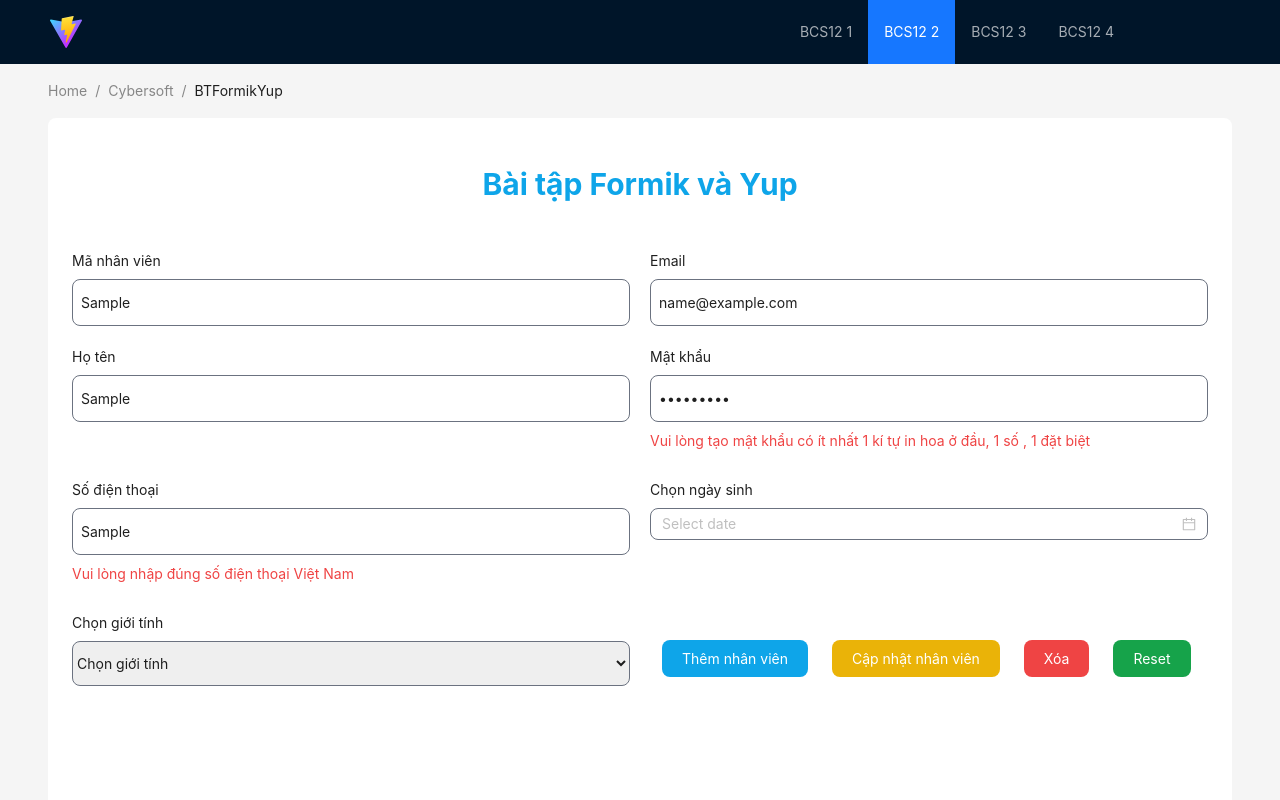
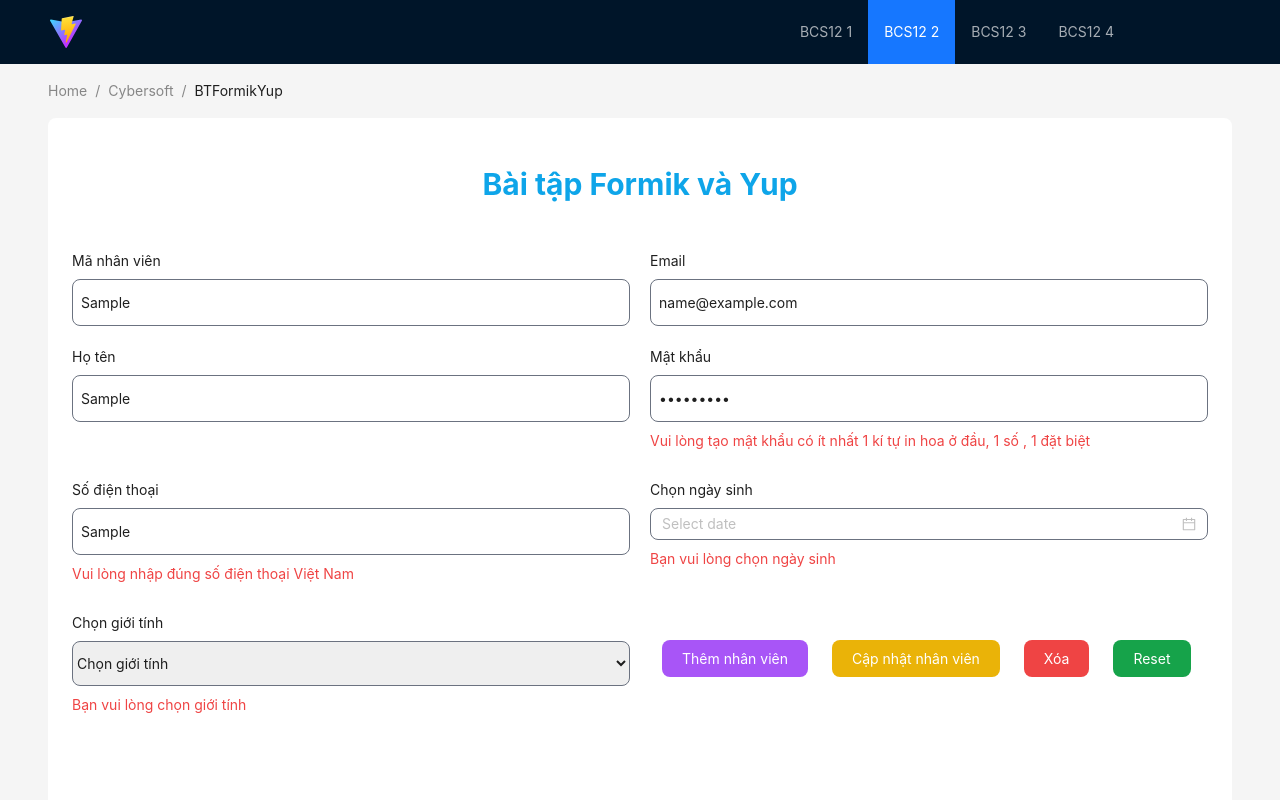
Before and after one commit to delee03/formik_yup, a React (Vite) app: page / in a window 1280 px wide. Both pictures are taken after typing "Sample", "name@example.com", "Sample", "Sample123", "Sample", "Sample" into the empty fields and a click on the button "Thêm nhân viên". Shown: the top 800 px of the page. Built offline with nearby package versions, Linux system fonts and the light colour scheme.

Commit message:
xử lí DatePicker, format day, reset day

```diff
--- a/src/components/BTFormikYup.jsx
+++ b/src/components/BTFormikYup.jsx
@@ -12,6 +12,7 @@ import { useFormik } from "formik";
 import InputCustom from "./InputCustom";
 import ButtonCustom from "./ButtonCustom";
 import * as yup from "yup";
+import dayjs from "dayjs";
 
 const { Header, Content, Footer } = Layout;
 const items = new Array(4).fill(null).map((_, index) => ({
@@ -43,6 +44,8 @@ const BTFormikYup = () => {
 
         onSubmit: (values) => {
             console.log(values);
+            setFieldValue("ngaySinh", null);
+            resetForm();
         },
 
         validationSchema: yup.object({
@@ -57,7 +60,7 @@ const BTFormikYup = () => {
                 .string()
                 .required("Không được bỏ trống")
                 .min(6, "Tên phải trên 6 kí tự")
-                .max(12, "Tối đa 12 kí tự"),
+                .max(30, "Tối đa 12 kí tự"),
             password: yup
                 .string()
                 .matches(
@@ -70,6 +73,8 @@ const BTFormikYup = () => {
                     /^(03|05|07|08|09|01[2|6|8|9])+([0-9]{8})$/,
                     "Vui lòng nhập đúng số điện thoại Việt Nam"
                 ),
+            gioiTinh: yup.string().required("Bạn vui lòng chọn giới tính"),
+            ngaySinh: yup.string().required("Bạn vui lòng chọn ngày sinh"),
         }),
     });
 
@@ -78,9 +83,11 @@ const BTFormikYup = () => {
         handleChange,
         handleSubmit,
         handleReset,
+        setFieldValue,
         values,
         touched,
         errors,
+        resetForm,
     } = formik;
 
     // const handleSubmit = () => {
@@ -214,23 +221,50 @@ const BTFormikYup = () => {
                                     error={errors.sdt}
                                 />
                                 <div>
-                                    <label htmlFor="">Chọn ngày sinh</label>
+                                    <label htmlFor="ngaySinh">
+                                        Chọn ngày sinh
+                                    </label>
                                     <DatePicker
                                         className="border-gray-500 border rounded-lg  mt-2 text-black block w-full"
-                                        onChange={handleChange}
+                                        onChange={(date, dateString) => {
+                                            console.log(date);
+                                            console.log(dateString);
+                                            setFieldValue(
+                                                "ngaySinh",
+                                                dateString || null
+                                            );
+                                        }}
+                                        name="ngaySinh"
                                         onBlur={handleBlur}
+                                        value={
+                                            values.ngaySinh
+                                                ? dayjs(
+                                                      values.ngaySinh,
+                                                      "DD-MM-YYYY"
+                                                  )
+                                                : null
+                                        }
                                         errors={errors.ngaySinh}
+                                        format={"DD-MM-YYYY"}
                                     />
+                                    {errors.ngaySinh && touched.ngaySinh ? (
+                                        <p className="py-2 text-red-500">
+                                            {errors.ngaySinh}
+                                        </p>
+                                    ) : null}
                                 </div>
 
                                 <div>
-                                    <label htmlFor="">Chọn giới tính</label>
+                                    <label htmlFor="gioiTinh">
+                                        Chọn giới tính
+                                    </label>
                                     <select
                                         name="gioiTinh"
                                         id="gioiTinh"
                                         className="rounded-lg border py-3 border-gray-500 mt-2 block w-full"
                                         onChange={handleChange}
                                         onBlur={handleBlur}
+                                        value={values.gioiTinh}
                                         errors={errors.gioiTinh}
                                     >
                                         <option value="">Chọn giới tính</option>
@@ -253,14 +287,18 @@ const BTFormikYup = () => {
                                     <ButtonCustom
                                         bgColor="bg-yellow-500"
                                         content="Cập nhật nhân viên"
+                                        hoverColor="hover:bg-yellow-700"
                                     />
                                     <ButtonCustom
                                         bgColor="bg-red-500"
                                         content="Xóa"
+                                        hoverColor="hover:bg-red-700"
                                     />
                                     <ButtonCustom
                                         bgColor="bg-green-600"
                                         content="Reset"
+                                        onClick={handleReset}
+                                        hoverColor="hover:bg-green-800"
                                     />
                                 </div>
                             </div>
--- a/src/components/ButtonCustom.jsx
+++ b/src/components/ButtonCustom.jsx
@@ -5,12 +5,13 @@ const ButtonCustom = ({
     onClick,
     bgColor = "bg-blue-400",
     content,
+    hoverColor = "hover:bg-blue-700",
 }) => {
     return (
         <button
             type={type}
             onClick={onClick}
-            className={`${bgColor} px-5 py-2 mx-3 mt-7 rounded-lg text-white pointer`}
+            className={`${bgColor} px-5 py-2 mx-3 mt-7 rounded-lg text-white pointer ${hoverColor} focus:bg-purple-500 `}
         >
             {content}
         </button>
```
